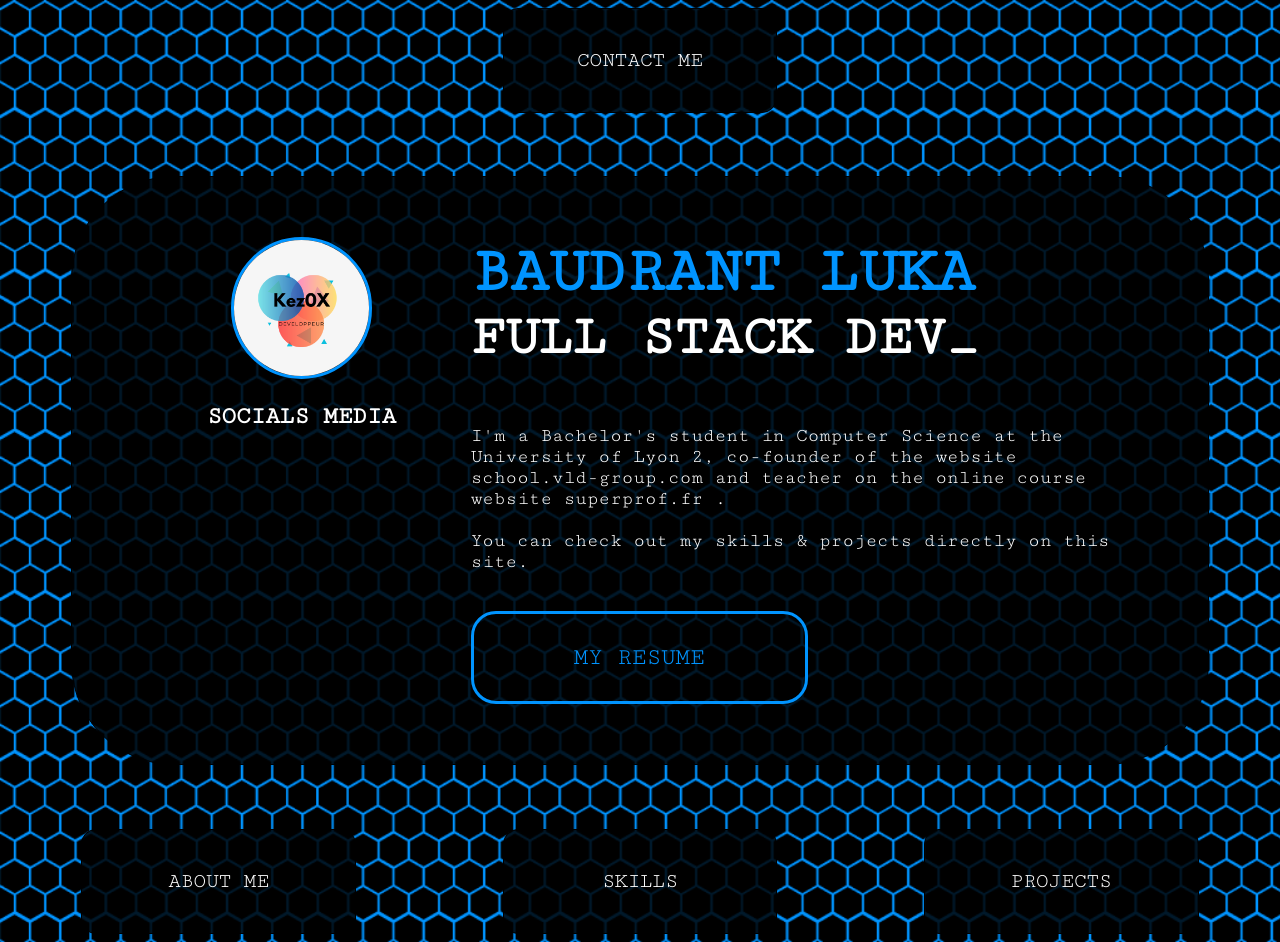
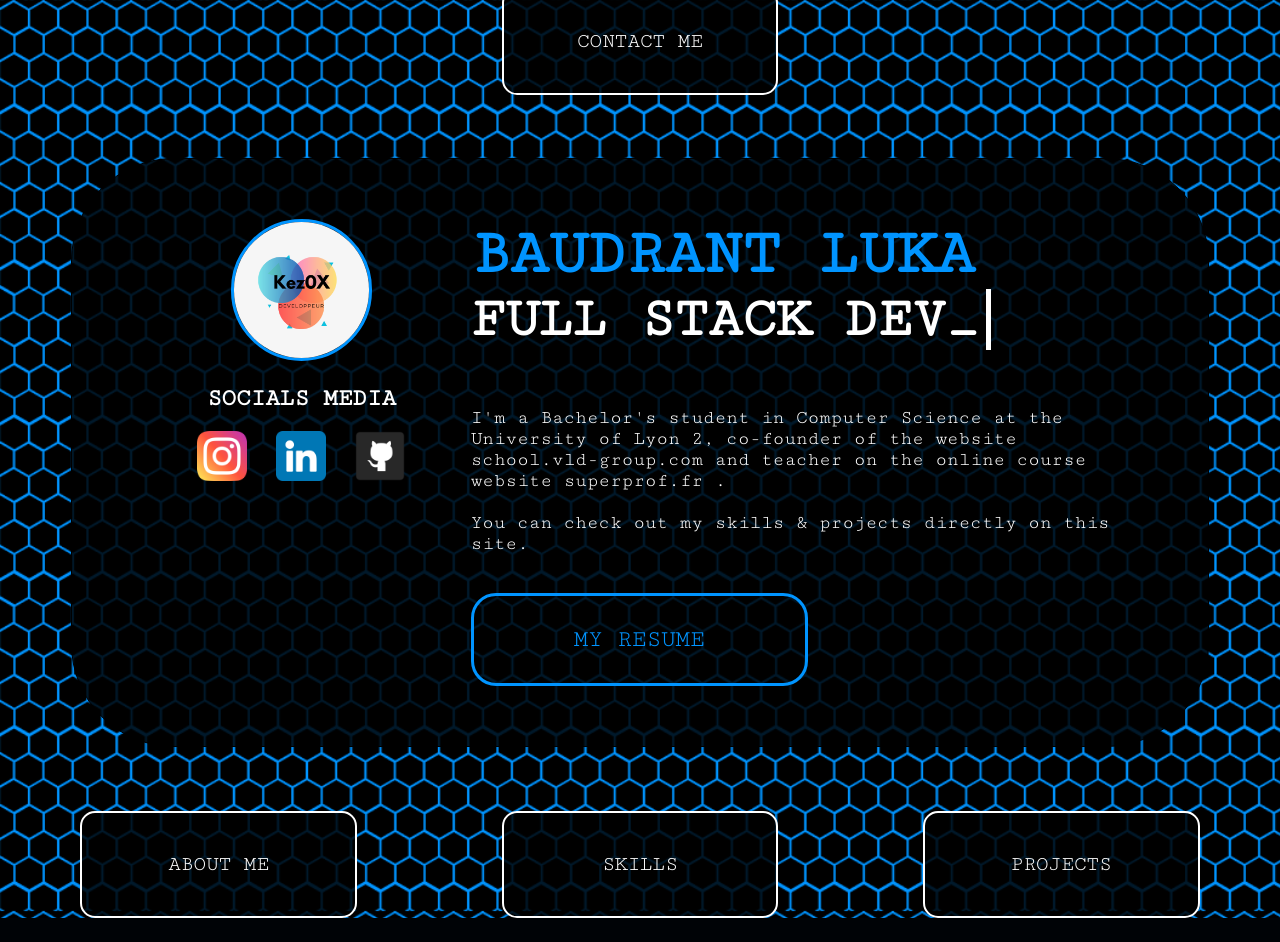
Before and after one commit to Kez0X/Portefolio, a Flask app: page / in a window 1280 px wide. After the commit the page ends 918 px from the top, so only its background shows below. Run offline with Flask 3, Linux system fonts and the light colour scheme.

Commit message:
-- feat Boutons + animations + debut responsive

```diff
--- a/PORTEFOLIO/static/style/index.css
+++ b/PORTEFOLIO/static/style/index.css
@@ -4,25 +4,34 @@ body{
     color : white;
     font-family: 'Cutive Mono';
     overflow-x: hidden;
-    overflow-y: hidden;
 }
 
+@media (min-width: 1000px) {
+    body{
+        overflow-y: hidden;
+    }
+  }
+
+
+@media (max-width: 1250px) {
+    body{
+        overflow-y:scroll;
+    }
+  }
+
+
 header{
-    margin-top: 0%;
+    margin-top: -20px;
     text-align: center;
 }
 
 .binary-button{
     padding : 40px 10px;
     background-color : rgba(0, 0, 0, 0.83);
-    -webkit-transition: background 2s;
-    /* Pour safari */
-    transition: background 2s;
-    /* Pour les navigateurs plus modernes */
     align-items: center;
     text-align: center;
     border-radius: 15px;
-    border : solid black 1px;
+    border : solid rgb(255, 255, 255) 2px;
     width : 20%;
     margin : auto;
 }
@@ -38,6 +47,7 @@ header{
 
 .binary-button a:hover{
     font-weight: 900;
+    font-size: 1.6rem;
 }
 
 .container{
@@ -77,6 +87,13 @@ header{
     display : flex;
     flex-wrap: wrap;
     align-items: center;
+    margin : auto;
+    width : 70%;
+}
+
+
+.container .card .column1 .socialsSociaux .iconsSocials a{
+    margin : auto;
 }
 
 .container .card .column1 .socialsSociaux .iconsSocials img{
@@ -101,9 +118,39 @@ header{
     margin-bottom: 0;
 }
 
+
+@-webkit-keyframes typing {
+    from {
+      width: 0;
+    }
+  }
+
+  @keyframes typing {
+    from {
+      width: 0;
+    }
+  }
+
+@-webkit-keyframes blink-caret {
+    50% {
+        border-color: transparent;
+    }
+}
+
+@keyframes blink-caret {
+    50% {
+        border-color: transparent;
+    }
+}
+
 .container .card .column2 #subtitle{
     font-size: 3.5rem;
     margin-top: 0;
+    border-right: .1em solid rgb(255, 255, 255);
+    width: 15.20ch;
+    white-space: nowrap;
+    animation :step-end infinite alternate;
+    -webkit-animation: typing 3s steps(15, end), blink-caret .3s step-end infinite alternate;
 }
 
 .container .card .column2 .text{
@@ -131,9 +178,11 @@ header{
     background-color: #0094FF;
     color : white;
     border : solid 3px #0094FF;
+    cursor : pointer;
 }
 
 footer{
     display : flex;
     flex-wrap: wrap;
+    margin-bottom: -15px;
 }
--- a/PORTEFOLIO/templates/index.html
+++ b/PORTEFOLIO/templates/index.html
@@ -23,9 +23,12 @@
                 <div class="socialsSociaux">
                     <h2>SOCIALS MEDIA</h2>
                     <div class="iconsSocials">
-                        <img src=""/>
-                        <img src=""/>
-                        <img src=""/>
+                        <a href="https://www.instagram.com/luka_lcn/"><img style="width : 50px" src="static/image/instagram.png"/></a>
+                        <!--Icône de Pixel Perfect sur flaticon https://www.flaticon.com/fr/auteurs/pixel-perfect-->
+                        <a href="https://www.linkedin.com/in/luka-baudrant-89799025a/"><img style="width : 50px" src="static/image/linkedin.png"/></a>
+                        <!--Icône de riajulislam sur flaticon https://www.flaticon.com/fr/auteurs/riajulislam-->
+                        <a href="https://github.com/Kez0X"><img style="width : 50px" src="static/image/github.png"/></a>
+                        <!--Icône de vector-stall sur flaticon https://www.flaticon.com/fr/auteurs/vector-stall-->
                     </div>
                 </div>
             </div>
```
Also changed, not shown: PORTEFOLIO/static/image/github.png (added), PORTEFOLIO/static/image/instagram.png (added), PORTEFOLIO/static/image/linkedin.png (added).
